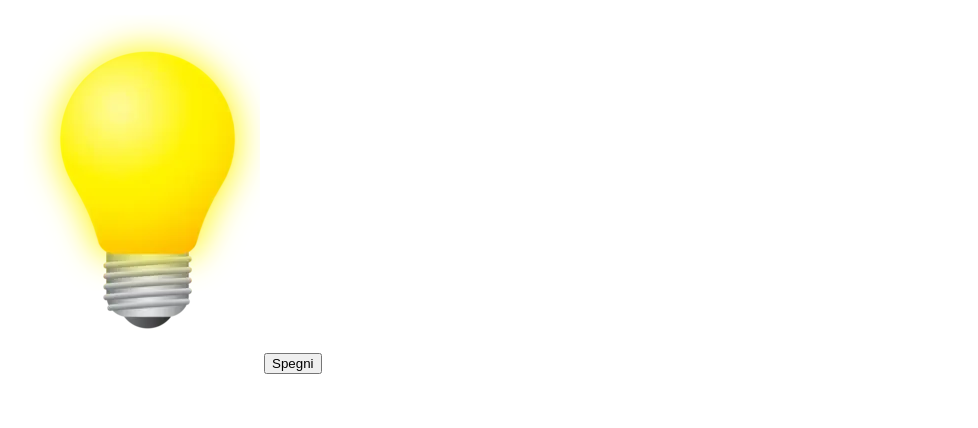
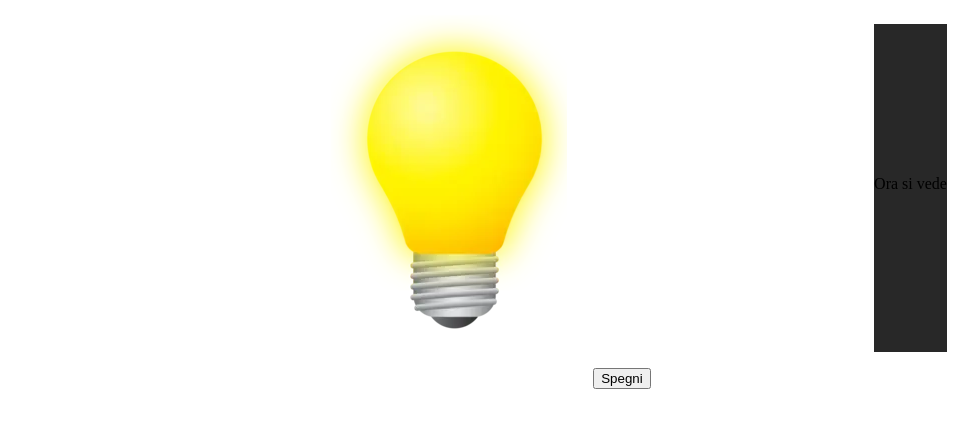
Before and after one commit to Gabriele-Viola/js-dom-1, a plain HTML site: page index.html in a window 1280 px wide. Both pictures are taken after a click on the button "Accendi". Shown: the whole page, without its empty margins (18-996 px from the left). Drawn offline with Linux system fonts and the light colour scheme.

Commit message:
add css Style

```diff
--- a/assets/css/style.css
+++ b/assets/css/style.css
@@ -0,0 +1,26 @@
+.off{
+    background-color: rgb(40, 40, 40);
+}
+.container{
+    text-align: center;
+    display: flex;
+    justify-content: space-evenly;
+    flex-wrap: wrap;
+}
+.button{
+    text-align: center;
+    width: 100%;
+
+}
+.btn{
+    border: none;
+    color: white;
+    background-color: rgb(118, 118, 118);
+    border-radius: 200px;
+}
+p{
+    line-height: 20rem;
+}
+.on{
+    color: white;
+}
--- a/assets/javascript/main.js
+++ b/assets/javascript/main.js
@@ -1,16 +1,30 @@
 const bulbEl = document.getElementById('bulb')
-const btnEl =document.getElementById('btn')
+const btnEl = document.getElementById('btn')
+const bodyEl = document.getElementById('body')
+const pEl = document.getElementById('paragh')
 console.log(btnEl);
 console.log(bulbEl);
 
 
-    btnEl.addEventListener('click',() =>{
-        if (btnEl.innerHTML.includes('Accendi')) {
+btnEl.addEventListener('click', () => {
+    if (btnEl.innerHTML.includes('Accendi')) {
         bulbEl.src = "./assets/img/yellow_lamp.png"
-        btnEl.innerHTML ='Spegni'
-        }else{
-          bulbEl.src = "./assets/img/white_lamp.png"
-        btnEl.innerHTML ='Accendi'
-        }
+        btnEl.innerHTML = 'Spegni'
+        btnEl.classList.add('btnoff')
+        btnEl.classList.remove('btn')
+        bodyEl.classList.remove('off')
+        pEl.innerHTML = 'Ora si vede'
+        pEl.classList.remove('on')
 
-    })
+    } else {
+        bulbEl.src = "./assets/img/white_lamp.png"
+        btnEl.innerHTML = 'Accendi'
+        btnEl.classList.add('btn')
+        btnEl.classList.remove('btnoff')
+        bodyEl.classList.add('off')
+        pEl.classList.add('on')
+        pEl.innerHTML = 'Non si vede nulla!'
+
+    }
+
+})
--- a/index.html
+++ b/index.html
@@ -3,11 +3,18 @@
 <head>
     <meta charset="UTF-8">
     <meta name="viewport" content="width=device-width, initial-scale=1.0">
+    <link rel="stylesheet" href="./assets/css/style.css">
     <title>Bulb Ex</title>
 </head>
-<body>
-    <img id="bulb" src="./assets/img/white_lamp.png" alt="">
-    <button id="btn">Accendi</button>
+<body id="body" class="off">
+    <div class="container">
+        <img id="bulb" src="./assets/img/white_lamp.png" alt="">
+        <p id="paragh" class="off">Non si vede nulla!</p>
+        <div class="button">
+            <button id="btn">Accendi</button>
+        </div>
+
+    </div>
 
 
     <script src="./assets/javascript/main.js"></script>
```
